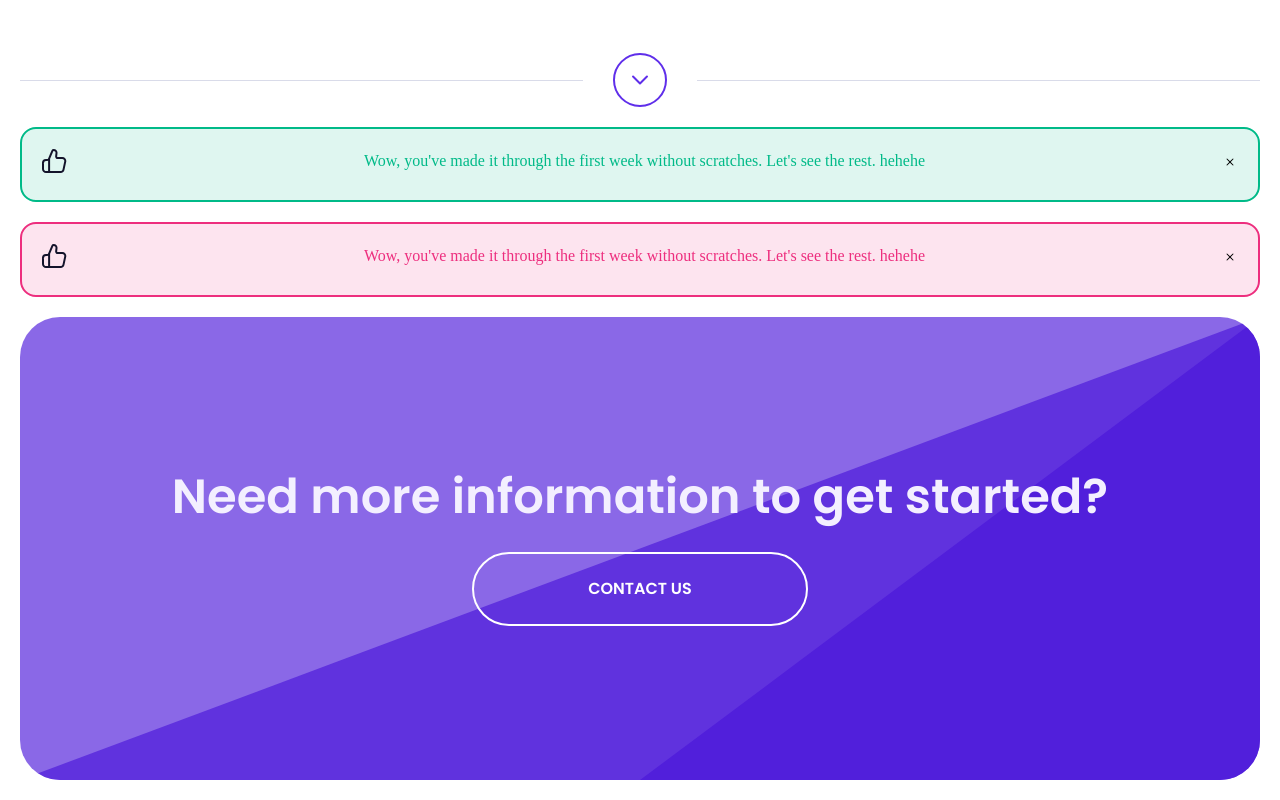
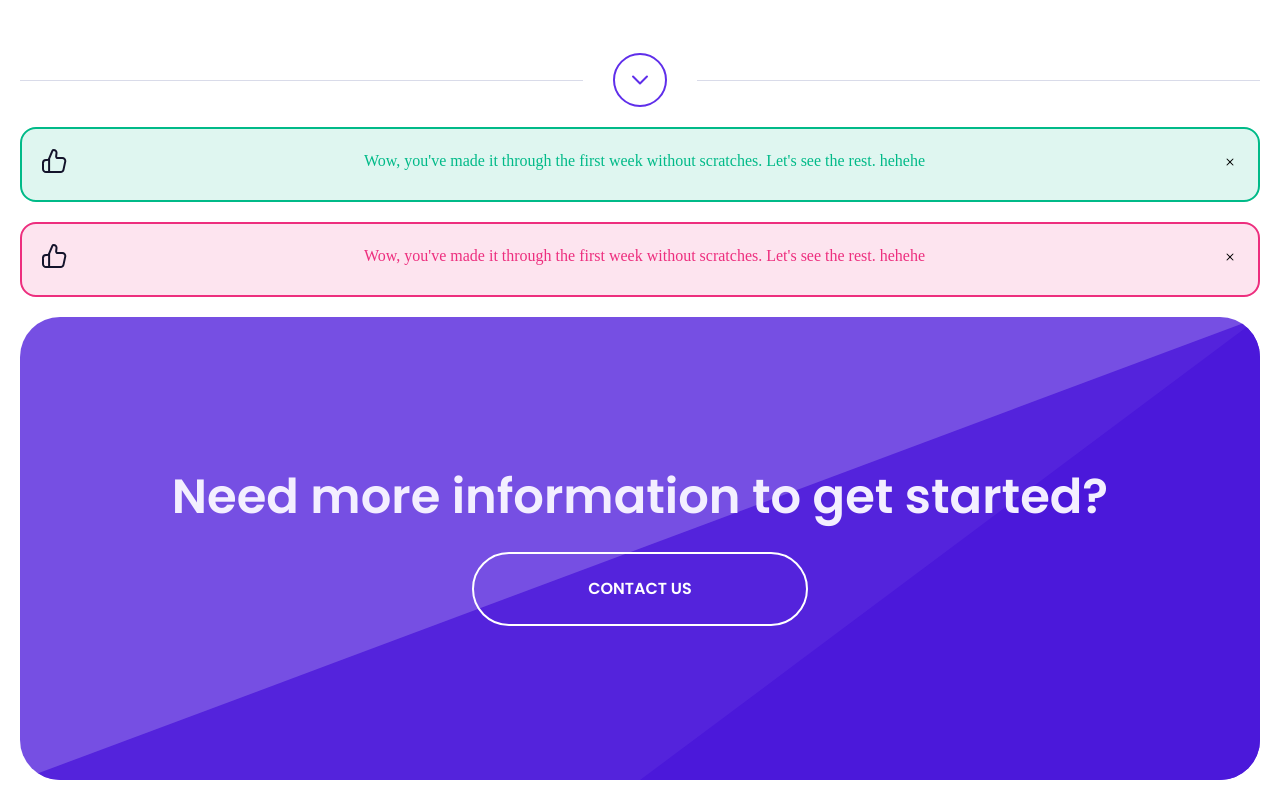
Before and after one commit to perezgallartalejandro/202209-w1ch5-alejandro-perez-miguel-angel-barquilla, a website: page index.html in a window 1280 px wide. Shown: the part 1624-2424 px from the top of the page. Drawn offline with nearby package versions, Linux system fonts and the light colour scheme; files that its build step writes are made by us from their sources.

Commit message:
Go global color variables of contact box

```diff
--- a/sass/_variables.scss
+++ b/sass/_variables.scss
@@ -9,6 +9,6 @@ $notice-backgroun-green: #00ba8820;
 $notice-border-pink: #ed2e7e;
 $notice-backgroun-pink: #ed2e7e20;
 
-$base-contact-box-opacity: #4915daa4;
+$base-contact-box-opacity: #4915dabf;
 
 $font-family-default: Poppins;
```
